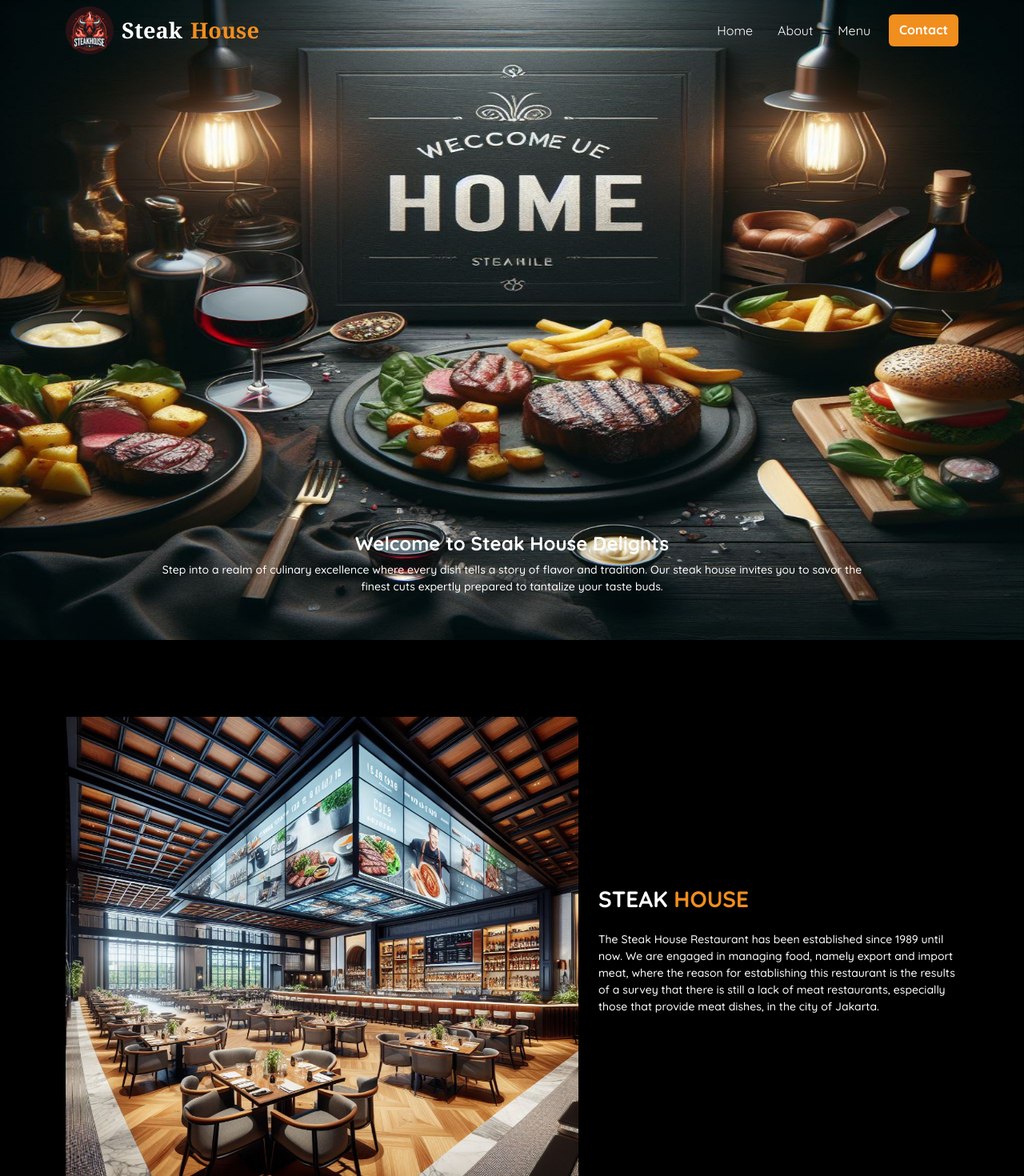
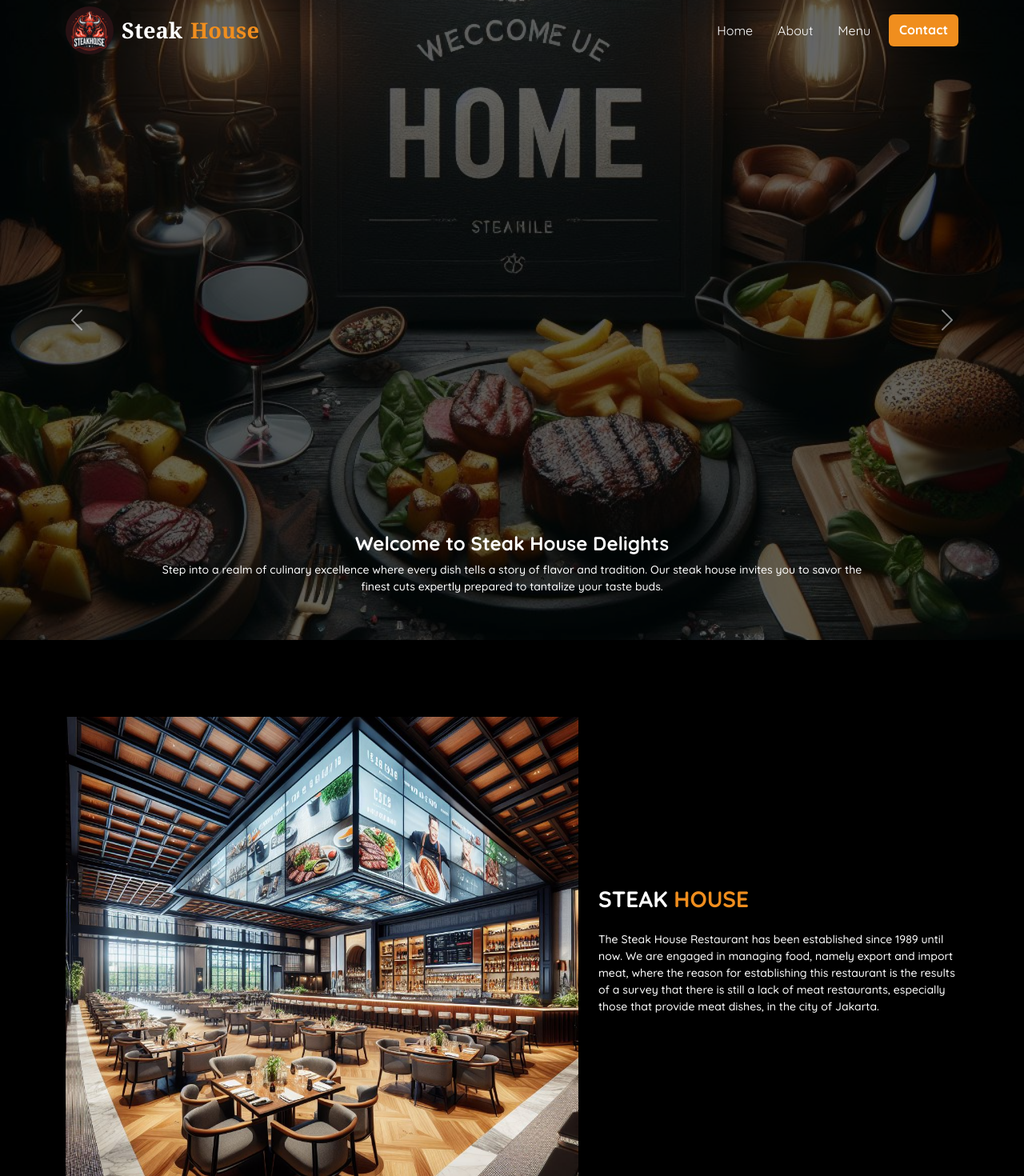
Before and after one commit to msfrzl1/Day27_Assigment11_Muhammad_Saifur_Rizal, a React (Vite) app: page / in a window 1280 px wide. Shown: the top 1470 px of the page at 80% size. Built offline with nearby package versions, Linux system fonts and the light colour scheme.

Commit message:
Merubah ukuran gambar

```diff
--- a/src/index.css
+++ b/src/index.css
@@ -103,11 +103,14 @@ label {
 .img-header {
   width: 100%;
   height: 100vh;
+  object-fit: cover;
+  opacity: 40%;
 }
 
 .img-content {
   width: 100%;
   height: 600px;
+  object-fit: cover;
 }
 
 .scrolled {
```
